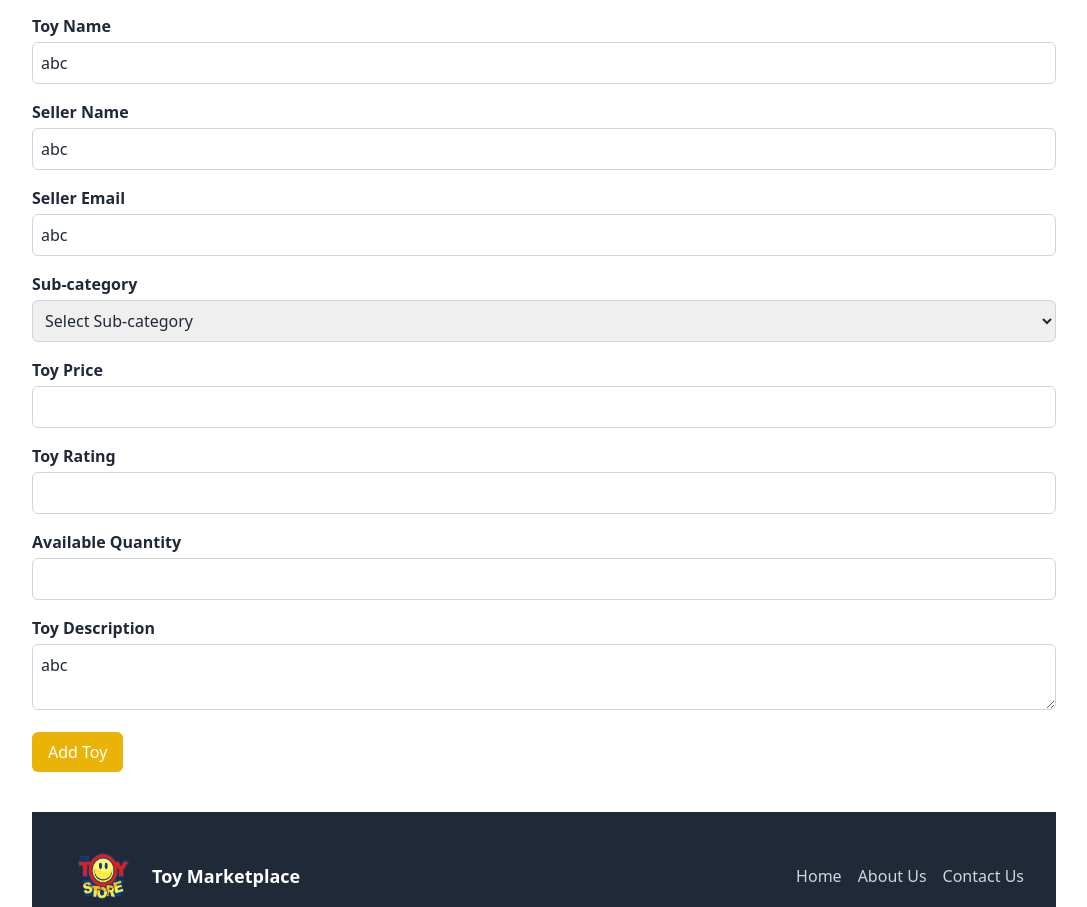
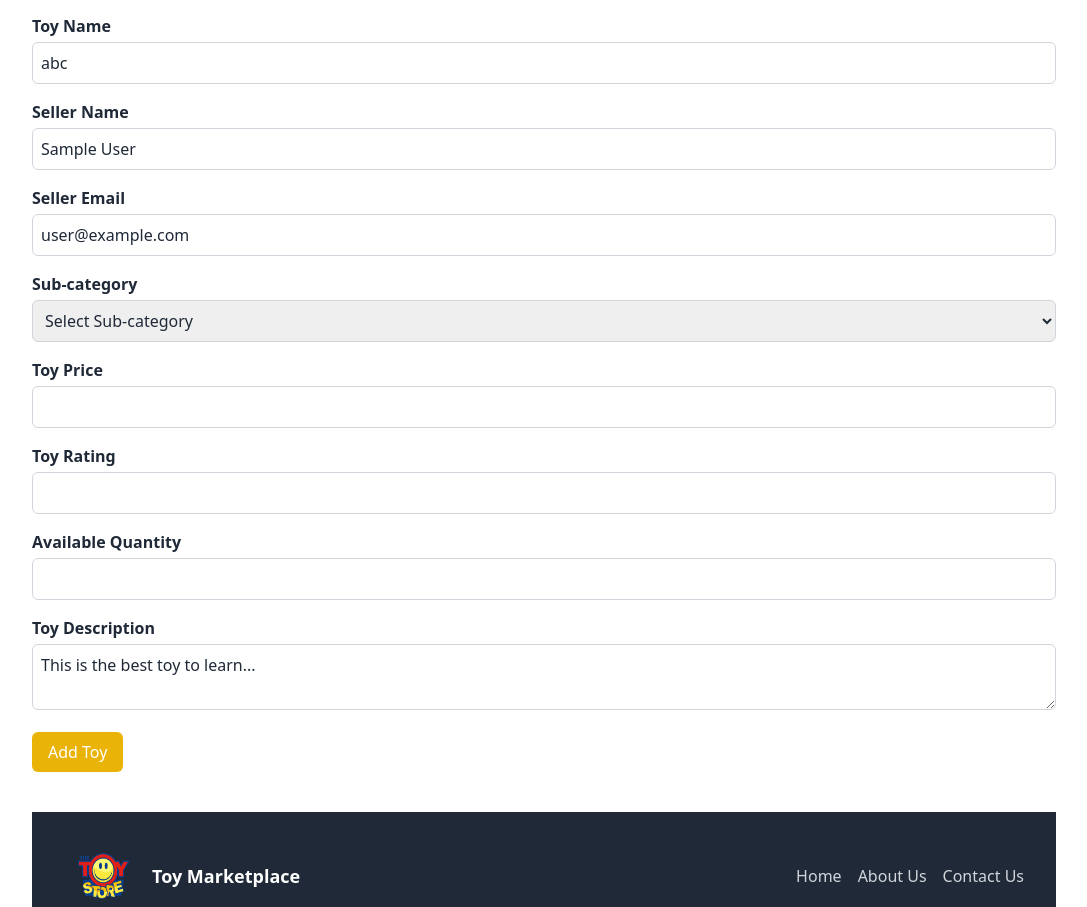
Before and after one commit to mamunuddinbu/toy-market-client, a React (Vite) app: page /add-toy in a window 1280 px wide. Shown: the part 284-1191 px from the top of the page, without its empty margins (96-1183 px from the left). Built offline with nearby package versions, Linux system fonts and the light colour scheme; no server answers; sample sign-in values are in the browser's storage.

Commit message:
All Toy page complated

```diff
--- a/src/components/common/Navbar.jsx
+++ b/src/components/common/Navbar.jsx
@@ -36,6 +36,7 @@ const Navbar = () => {
             <Link to={"/blogs"}>Blogs</Link>
           </li>
           {user && <li>{user?.email}</li>}
+
         </ul>
       </div>
       <div className="navbar-end">
--- a/src/components/other/PrivateRout.jsx
+++ b/src/components/other/PrivateRout.jsx
@@ -13,7 +13,7 @@ const PrivateRoute = ({ children }) => {
     return <p>Loading...</p>;
   }
 
-  if (user) {
+  if (user?.email) {
     return children;
   }
 
--- a/src/components/toys/AddToy.jsx
+++ b/src/components/toys/AddToy.jsx
@@ -1,9 +1,15 @@
-import React, { useState } from "react";
+import React, { useContext, useState } from "react";
 import useTitle from "../../hooks/useTitle";
 import axios from "axios";
+import { AuthContext } from "../auth/AuthProvider";
 
 const AddToy = () => {
   useTitle("AddToy");
+
+  const { user } = useContext(AuthContext);
+  const email = user.email;
+  const seller = user?.displayName;
+
   const [toyPicture, setToyPicture] = useState("");
   const [toyName, setToyName] = useState("");
   const [sellerName, setSellerName] = useState("");
@@ -90,7 +96,7 @@ const AddToy = () => {
     <div className="container mx-auto py-10">
       <h2 className="text-3xl font-bold mb-6">Add a Toy</h2>
       <form onSubmit={handleSubmit}>
-        <div className="mb-4">
+      <div className="mb-4">
           <label htmlFor="toyPicture" className="block font-bold mb-1">
             Toy Picture URL
           </label>
@@ -126,7 +132,7 @@ const AddToy = () => {
             type="text"
             id="sellerName"
             className="w-full border border-gray-300 rounded-md p-2"
-            defaultValue = "abc"
+            defaultValue = {seller}
             onChange={handleSellerNameChange}
           />
         </div>
@@ -138,7 +144,7 @@ const AddToy = () => {
             type="email"
             id="sellerEmail"
             className="w-full border border-gray-300 rounded-md p-2"
-            defaultValue = "abc"
+            defaultValue = {email}
             onChange={handleSellerEmailChange}
           />
         </div>
@@ -203,12 +209,13 @@ const AddToy = () => {
           <textarea
             id="toyDescription"
             className="w-full border border-gray-300 rounded-md p-2"
-            defaultValue = "abc"
+            defaultValue = "This is the best toy to learn..."
             onChange={handleToyDescriptionChange}
             required
           ></textarea>
         </div>
         <button
+
           type="submit"
           className="bg-yellow-500 text-white py-2 px-4 rounded-md hover:bg-yellow-600"
         >
```
